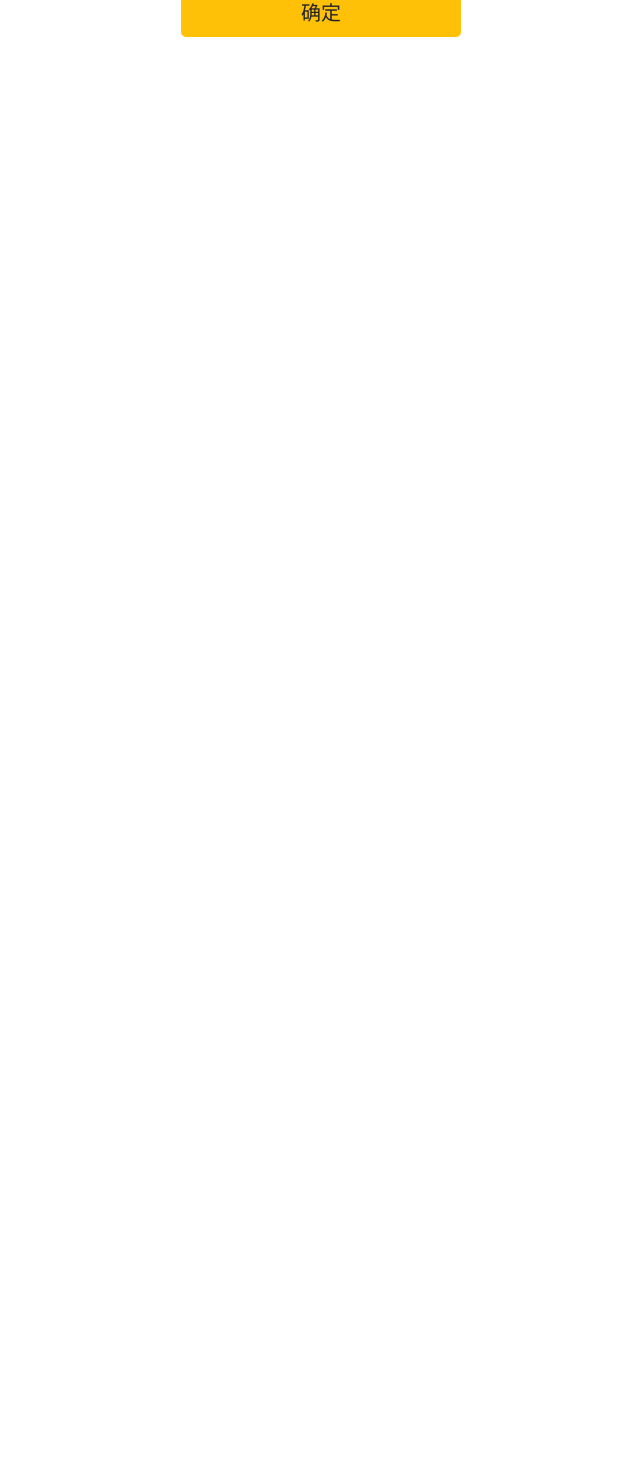
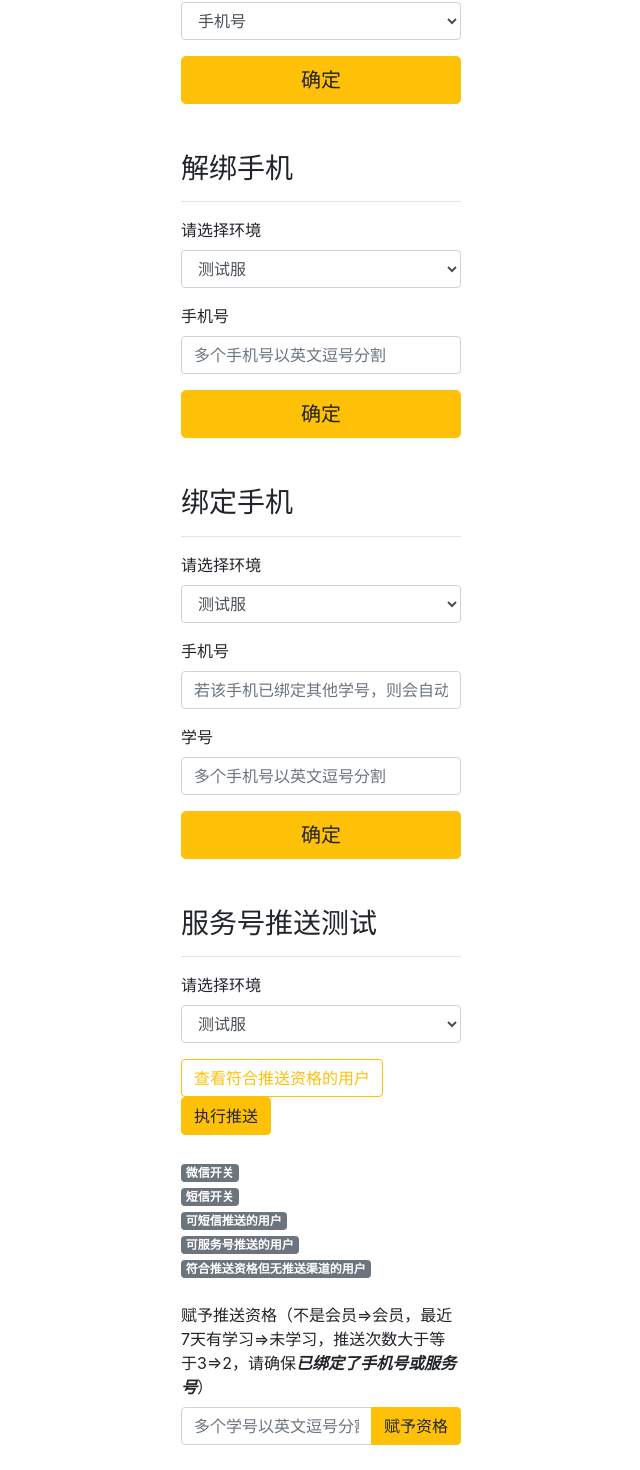
Before and after one commit to h-gj/ob-dev-tools, a React (Create React App) app: page / in a window 1280 px wide. Shown: the part 319-1789 px from the top of the page, without its empty margins (319-959 px from the left). Before the commit the page ends 800 px from the top, so only its background shows below. Built offline with nearby package versions, Linux system fonts and the light colour scheme; the HTML template or start-up script is replaced by a standard one.

Commit message:
Feat: feaure new functions

```diff
--- a/package.json
+++ b/package.json
@@ -11,7 +11,9 @@
     "react": "^17.0.1",
     "react-bootstrap": "^1.4.0",
     "react-dom": "^17.0.1",
+    "react-notify": "^3.0.0",
     "react-scripts": "4.0.0",
+    "react-toastify": "^6.0.9",
     "web-vitals": "^0.2.4"
   },
   "scripts": {
--- a/public/index.html
+++ b/public/index.html
@@ -24,7 +24,7 @@
       work correctly both with client-side routing and a non-root public URL.
       Learn how to configure a non-root public URL by running `npm run build`.
     -->
-    <title>Obby解绑小助手</title>
+    <title>Obby开发测试小助手</title>
   </head>
   <body>
     <noscript>You need to enable JavaScript to run this app.</noscript>
--- a/src/App.css
+++ b/src/App.css
@@ -1,7 +1,15 @@
 .App {
   /* text-align: center; */
+  /* padding: 50px 500px; */
+}
+
+.tool-box {
   padding: 50px 500px;
 }
+
+/* .system-push {
+  padding: 50px 500px;
+} */
 
 .App-logo {
   height: 40vmin;
--- a/src/App.js
+++ b/src/App.js
@@ -1,24 +1,64 @@
 import './App.css';
 import axios from 'axios';
 import React from 'react';
-import { Button, Form, InputGroup } from 'react-bootstrap';
+import { Button, Form, InputGroup, Badge } from 'react-bootstrap';
 import 'bootstrap/dist/css/bootstrap.min.css';
+import { ToastContainer, toast } from 'react-toastify';
+import 'react-toastify/dist/ReactToastify.css';
 
 
 class NameForm extends React.Component {
   constructor(props) {
     super(props);
-    this.state = { value: '', stuff: 'phone_num', env: 'dev' };
+    this.state = {
+      value: '',
+      stuff: 'phone_num',
+      env: 'test',
+      'wxPushEnabled': null,
+      'smsPushEnabled': null,
+      'qualifiedUsersForWxPush': [],
+      'qualifiedUsersForSmsPush': [],
+      'qualifiedUsersForPushNothing': [],
+      'baseUrl': 'https://test-api.duckdake.com',
+      phoneNumsToUnbind: '',
+      snoToBind: '',
+      phoneNumToBind: '',
+    };
 
     this.handleChange = this.handleChange.bind(this);
     this.handleSubmit = this.handleSubmit.bind(this);
     this.handleUnbind = this.handleUnbind.bind(this);
     this.handleEnv = this.handleEnv.bind(this);
+    this.handleListPushableUsers = this.handleListPushableUsers.bind(this);
+    this.handlePush = this.handlePush.bind(this);
+    this.handleQualifyUsers = this.handleQualifyUsers.bind(this);
+    this.handleChangeQualify = this.handleChangeQualify.bind(this);
+    this.handleUnbindPhoneNums = this.handleUnbindPhoneNums.bind(this);
+    this.handleSubmitUnbindPhoneNums = this.handleSubmitUnbindPhoneNums.bind(this);
+    this.handleBindPhoneNum = this.handleBindPhoneNum.bind(this);
+    this.handleBindSno = this.handleBindSno.bind(this);
+    this.handleSubmitBindPhoneNum = this.handleSubmitBindPhoneNum.bind(this);
+
+
+
+    //
     this.handleClear = this.handleClear.bind(this);
   }
 
   handleChange(event) {
     this.setState({ value: event.target.value });
+  }
+
+  popUpToast(value) {
+    toast.warn(value, {
+      position: "top-right",
+      autoClose: 1200,
+      hideProgressBar: false,
+      closeOnClick: true,
+      pauseOnHover: true,
+      draggable: true,
+      progress: undefined,
+    });
   }
 
   handleSubmit(event) {
@@ -28,57 +68,184 @@ class NameForm extends React.Component {
     const env = this.state.env;
 
     if (!(SNO && stuff && env)) {
-      alert('请填写完整信息');
+      this.popUpToast('请填写完整信息')
       return;
     }
 
-
-    console.log('SNO to commit:', SNO);
-    console.log('Stuff to commit:', stuff);
-    console.log('Env to commit:', env);
     // return;
 
-    var url = '';
-    if (env === 'test') {
-      url = `https://test-api.duckdake.com/api/client/user/account/unbind-stuffs?SNO=${SNO}&stuff=${stuff}`;
-    } else {
-      url = `https://api-dev.bitorange.cn/api/client/user/account/unbind-stuffs?SNO=${SNO}&stuff=${stuff}`;
-    }
-    console.log('url to request:', url);
+    const url = `${this.state.baseUrl}/api/client/user/account/unbind-stuffs?SNO=${SNO}&stuff=${stuff}`;
+
     axios.get(url).then(
       res => {
-        console.log(res);
+
         if (res.data.code === 2000) {
-          alert('success')
+          this.popUpToast('清除成功')
         }
       }
     )
   }
 
   handleUnbind(event) {
-    console.log('Stuff in state:', this.state.stuff)
+
     this.setState({ stuff: event.target.value })
-    console.log('Stuff in state:', this.state.stuff)
-    console.log('Unbinding:', event.target.value)
+
+
   }
 
   handleEnv(event) {
-    this.setState({ env: event.target.value })
+    const env = event.target.value
+    var baseUrl = '';
+    console.log('Selected env:', env)
+    if (env === 'dev') {
+      baseUrl = 'https://api-dev.bitorange.cn';
+    } else if (env === 'test') {
+      baseUrl = 'https://test-api.duckdake.com';
+    } else {
+      baseUrl = 'http://localhost:8000'
+    }
+    this.setState({ env: env, baseUrl: baseUrl })
+
   }
 
   handleClear(event) {
     this.setState({ value: '' })
   }
 
+  //
+  handleListPushableUsers(event) {
+    console.log('Env', this.state.env);
+    console.log('Base Url', this.state.baseUrl);
+    const url = `${this.state.baseUrl}/api/admin/system/push/qualified-users`
+    axios.get(url).then(
+      res => {
+        const data = res.data.data;
+        this.setState({
+          wxPushEnabled: data.wx_push_enabled,
+          smsPushEnabled: data.sms_push_enabled,
+          qualifiedUsersForWxPush: data.qualified_users_for_wx_push.join(', '),
+          qualifiedUsersForSmsPush: data.qualified_users_for_sms_push.join(', '),
+          qualifiedUsersForPushNothing: data.qualified_users_for_push_nothing.join(', '),
+        })
+
+        console.log('Response of list pushable users:', data)
+      }
+    )
+  }
+
+  handlePush(event) {
+    const url = `${this.state.baseUrl}/api/admin/system/push`
+    const confirm = window.confirm('确定执行推送吗？')
+    if (confirm !== true) {
+      return
+    }
+
+    axios.post(url).then(
+      res => {
+        if (res.data.code === 2000) {
+          this.popUpToast('推送成功')
+        }
+      }
+    )
+  }
+
+  handleQualifyUsers(event) {
+    const SNO = this.state.usersToQualify;
+    const url = `${this.state.baseUrl}/api/admin/system/push/users/batch-make-qualified`;
+    console.log('SNO:', SNO)
+
+    axios({
+      method: 'post',
+      url,
+      data: {
+        SNO
+      }
+    }).then(
+      res => {
+        if (res.data.code === 2000) {
+          this.popUpToast('赋予资格成功')
+        }
+      }
+    )
+  }
+
+  handleChangeQualify(event) {
+    this.setState({ usersToQualify: event.target.value })
+  }
+
+  handleUnbindPhoneNums(event) {
+    this.setState({ phoneNumsToUnbind: event.target.value })
+  }
+
+  handleSubmitUnbindPhoneNums(event) {
+    event.preventDefault();
+    const phone_num = this.state.phoneNumsToUnbind;
+    const url = `${this.state.baseUrl}/api/admin/system/push/users/phone-num/unbind`;
+    console.log('phoneNumsToUnbind:', phone_num)
+
+    axios({
+      method: 'post',
+      url,
+      data: {
+        phone_num
+      }
+    }).then(
+      res => {
+        if (res.data.code === 2000) {
+          this.popUpToast('解绑成功')
+        }
+      }
+    )
+  }
+
+
+  // 绑定手机
+  handleBindPhoneNum(event) {
+    this.setState({ phoneNumToBind: event.target.value })
+  }
+
+  handleBindSno(event) {
+    this.setState({ snoToBind: event.target.value })
+  }
+
+  handleSubmitBindPhoneNum(event) {
+    event.preventDefault();
+    const phone_num = this.state.phoneNumToBind;
+    const SNO = this.state.snoToBind;
+    const url = `${this.state.baseUrl}/api/admin/system/push/users/phone-num/bind-or-change`;
+    console.log('phoneNumToBind:', phone_num)
+    console.log('snoToBind:', SNO)
+
+    axios({
+      method: 'post',
+      url,
+      data: {
+        phone_num,
+        SNO
+      }
+    }).then(
+      res => {
+        if (res.data.code === 2000) {
+          this.popUpToast('绑定成功')
+        }
+      }
+    )
+  }
+
+
   render() {
     return (
-      <div>
+      <div class='tool-box'>
+        <h3>解绑一切</h3>
+        <hr></hr>
+
         <Form onSubmit={this.handleSubmit} className='App'>
           <Form.Group controlId="exampleForm.ControlInput1">
-            <Form.Label>环境</Form.Label>
+            <Form.Label>请选择环境</Form.Label>
             <Form.Control as='select' value={this.state.env} onChange={this.handleEnv}>
+              <option value='test'>测试服</option>
               <option value='dev'>开发服</option>
-              <option value='test'>测试服</option>
+              <option value='local'>本地</option>
             </Form.Control>
           </Form.Group>
 
@@ -115,7 +282,141 @@ class NameForm extends React.Component {
 
         </Form>
 
-      </div>
+        <br></br>
+        <br></br>
+        <h3>解绑手机</h3>
+        <hr></hr>
+
+        <Form onSubmit={this.handleSubmitUnbindPhoneNums} className='App'>
+          <Form.Group controlId="exampleForm.ControlInput2">
+            <Form.Label>请选择环境</Form.Label>
+            <Form.Control as='select' value={this.state.env} onChange={this.handleEnv}>
+              <option value='test'>测试服</option>
+              <option value='dev'>开发服</option>
+              <option value='local'>本地</option>
+            </Form.Control>
+          </Form.Group>
+
+          <Form.Group>
+            <Form.Label>手机号</Form.Label>
+
+            <Form.Control
+              type='text'
+              value={this.state.phoneNumsToUnbind}
+              onChange={this.handleUnbindPhoneNums}
+              placeholder='多个手机号以英文逗号分割'
+            ></Form.Control>
+          </Form.Group>
+
+          <Button variant="warning" type="submit" size='lg' block>确定</Button>
+
+        </Form>
+        <br></br>
+        <br></br>
+
+        <h3>绑定手机</h3>
+        <hr></hr>
+
+        <Form onSubmit={this.handleSubmitBindPhoneNum} className='App'>
+          <Form.Group controlId="exampleForm.ControlInput3">
+            <Form.Label>请选择环境</Form.Label>
+            <Form.Control as='select' value={this.state.env} onChange={this.handleEnv}>
+              <option value='test'>测试服</option>
+              <option value='dev'>开发服</option>
+              <option value='local'>本地</option>
+            </Form.Control>
+          </Form.Group>
+
+          <Form.Group>
+            <Form.Label>手机号</Form.Label>
+            <Form.Control
+              type='text'
+              value={this.state.phoneNumToBind}
+              onChange={this.handleBindPhoneNum}
+              placeholder='若该手机已绑定其他学号，则会自动解绑之前的学号'
+            ></Form.Control>
+          </Form.Group>
+
+          <Form.Group>
+            <Form.Label>学号</Form.Label>
+            <Form.Control
+              type='text'
+              value={this.state.snoToBind}
+              onChange={this.handleBindSno}
+              placeholder='多个手机号以英文逗号分割'
+            ></Form.Control>
+          </Form.Group>
+
+          <Button variant="warning" type="submit" size='lg' block>确定</Button>
+
+        </Form>
+
+        <br></br>
+        <br></br>
+        <div className='system-push'>
+          <h3>服务号推送测试</h3>
+          <hr></hr>
+          <Form.Group controlId="exampleForm.ControlInput1">
+            <Form.Label>请选择环境</Form.Label>
+            <Form.Control as='select' onChange={this.handleEnv} value={this.state.env}>
+              <option value='test'>测试服</option>
+              <option value='dev'>开发服</option>
+              <option value='local'>本地</option>
+            </Form.Control>
+          </Form.Group>
+          <Button variant="outline-warning" type="submit" onClick={this.handleListPushableUsers}>查看符合推送资格的用户</Button>
+          <Button variant="warning" type="submit" onClick={this.handlePush}>执行推送</Button>
+          <ToastContainer />
+          <br></br>
+
+          <div>
+            <Badge variant="secondary">微信开关</Badge><Badge variant="primary" id='wx-push-enabled'>{this.state.wxPushEnabled === null ? '' : this.state.wxPushEnabled === true ? '已开启' : '未开启'}</Badge >
+          </div>
+
+
+          <div>
+            <Badge variant="secondary">短信开关</Badge><Badge variant="warning" id='sms-push-enabled'>{this.state.wxPushEnabled === null ? '' : this.state.smsPushEnabled === true ? '已开启' : '未开启'}</Badge>
+          </div>
+
+          <div>
+            <Badge variant="secondary">可短信推送的用户</Badge><Badge variant="success" id='qualified_users_for_sms_push'>{this.state.qualifiedUsersForSmsPush || '无'}</Badge>
+          </div>
+
+          <div>
+            <Badge variant="secondary">可服务号推送的用户</Badge><Badge variant="danger" id='qualified_users_for_wx_push'>{this.state.qualifiedUsersForWxPush || '无'}</Badge>
+          </div>
+
+          <div>
+            <Badge variant="secondary">符合推送资格但无推送渠道的用户</Badge><Badge variant=" light" id='qualified_users_for_push_nothing'>{this.state.qualifiedUsersForPushNothing || '无'}</Badge>
+          </div>
+
+          <br></br>
+
+          <div>
+            <Form.Group>
+              <Form.Label>赋予推送资格（不是会员=>会员，最近7天有学习=>未学习，推送次数大于等于3=>2，请确保<i><b>已绑定了手机号或服务号</b></i>）</Form.Label>
+
+              <InputGroup className="mb-3">
+                <Form.Control
+                  type='text'
+                  // value={this.state.usersToQualify}
+                  onChange={this.handleChangeQualify}
+                  placeholder='多个学号以英文逗号分割'
+                ></Form.Control>
+
+                <InputGroup.Append>
+                  <Button variant='warning' onClick={this.handleQualifyUsers}>赋予资格</Button>
+                </InputGroup.Append>
+              </InputGroup>
+
+
+            </Form.Group>
+
+          </div>
+        </div>
+
+
+      </div >
 
     )
   }
```
Also changed, not shown: 1 other file (tests, documents, lock files or other folders).
